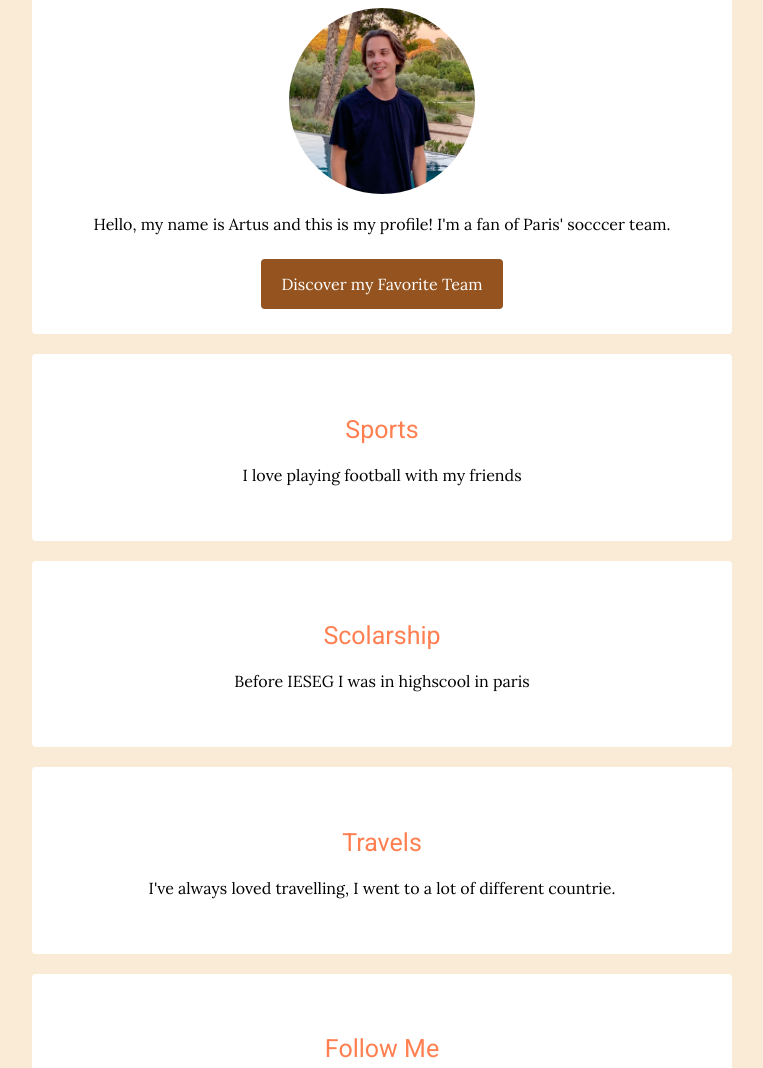
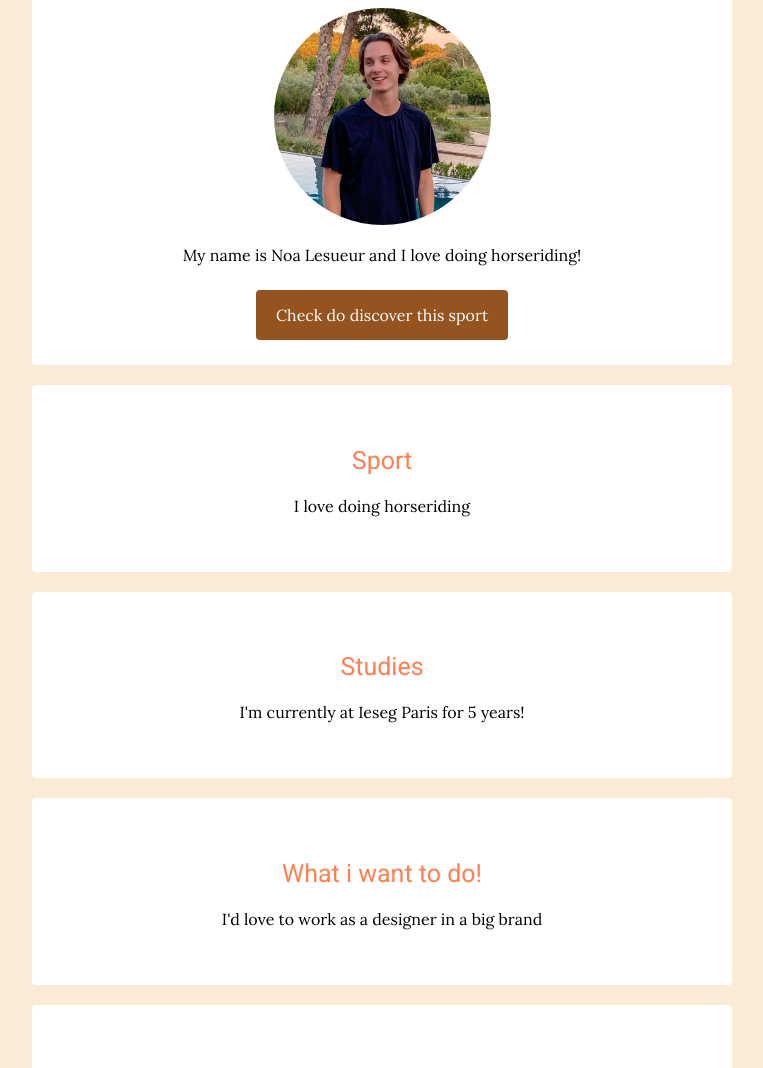
Before and after one commit to Noa-Lesueur/my-profile, a plain HTML site: page index.html in a window 1280 px wide. Shown: the part 162-1230 px from the top of the page, without its empty margins (258-1021 px from the left). Drawn offline with Linux system fonts and the light colour scheme.

Commit message:
Update index.html

```diff
--- a/index.html
+++ b/index.html
@@ -1,8 +1,8 @@
  <!DOCTYPE html>
 <html>
   <head>
-<title>Artus's profile</title>
-<meta name="description" content="This is the profile of Artus">
+<title>Noa's profile</title>
+<meta name="description" content="This is the profile of Noa">
 <meta charset="utf-8">
 <script src="https://kit.fontawesome.com/a949d5b5a3.js" crossorigin="anonymous"></script>
 <link href="https://fonts.googleapis.com/css2?family=Lora:wght@400;700&family=Roboto:wght@300;400;500;700;900&display=swap" rel="stylesheet">
@@ -12,52 +12,50 @@
 
 <div class="container">
 <div class="card-white" id="introduction">
-    <h1>Hello everyone, I'm Artus!</h1>
-  <img src="images/photo-profile.jpg" class="img-circle" height="45%" width="30%" alt="photo-profile">
+    <h1>Hey everyone!</h1>
+  <img src="images/photo-profile.jpg" class="img-circle" height="35%" width="35%" alt="photo-profile">
   <p>
-Hello, my name is Artus and this is my profile! I'm a fan of Paris' socccer team.</p>
-  <a href="https://www.psg.fr" target="_blank" class="btn-blue"> Discover my Favorite Team</a>
+My name is Noa Lesueur and I love doing horseriding!</p>
+  <a href="https://en.wikipedia.org/wiki/Equestrianismhttps://en.wikipedia.org/wiki/Equestrianismhttps://en.wikipedia.org/wiki/Equestrianismhttps://en.wikipedia.org/wiki/Equestrianismhttps://en.wikipedia.org/wiki/Equestrianismhttps://en.wikipedia.org/wiki/Equestrianismhttps://en.wikipedia.org/wiki/Equestrianismhttps://en.wikipedia.org/wiki/Equestrianismhttps://en.wikipedia.org/wiki/Equestrianismhttps://en.wikipedia.org/wiki/Equestrianismhttps://en.wikipedia.org/wiki/Equestrianismhttps://en.wikipedia.org/wiki/Equestrianismhttps://en.wikipedia.org/wiki/Equestrianismhttps://en.wikipedia.org/wiki/Equestrianismhttps://en.wikipedia.org/wiki/Equestrianismhttps://en.wikipedia.org/wiki/Equestrianismhttps://en.wikipedia.org/wiki/Equestrianismhttps://en.wikipedia.org/wiki/Equestrianismhttps://en.wikipedia.org/wiki/Equestrianismhttps://en.wikipedia.org/wiki/Equestrianismhttps://en.wikipedia.org/wiki/Equestrianismhttps://en.wikipedia.org/wiki/Equestrianismhttps://en.wikipedia.org/wiki/Equestrianismhttps://en.wikipedia.org/wiki/Equestrianismhttps://en.wikipedia.org/wiki/Equestrianismhttps://en.wikipedia.org/wiki/Equestrianismhttps://en.wikipedia.org/wiki/Equestrianismhttps://en.wikipedia.org/wiki/Equestrianism" target="_blank" class="btn-blue">Check do discover this sport</a>
 </div>
 <div class="card-white">
-        <h2>Sports</h2>
+        <h2>Sport</h2>
         <p>
-          I love playing football with my friends
+          I love doing horseriding
         </p>
         </div>
 <div class="card-white">
-    <h2>Scolarship</h2>
+    <h2>Studies</h2>
       <p>
-        Before IESEG I was in highscool in paris
+       I'm currently at Ieseg Paris for 5 years!
       </p>
       </div>
       <div class="card-white">
-      <h2>Travels</h2>
+      <h2>What i want to do!</h2>
       <p>
-      I've always loved travelling, I went to a lot of different countrie.
+      I'd love to work as a designer in a big brand
       </p>
     </div>
       <div class="card-white">
-      <h2>Follow Me</h2>
+      <h2>Follow me</h2>
     <ul class="list-inline">
       <li>
-      <a href="https://www.linkedin.com/in/théo-martin-95a877217/"target="_blank">
+      <a href="https://www.linkedin.com/in/noa-lesueur-298732251/"target="_blank">
       <i class="fab fa-linkedin"></i>
       </a>
       </li>
       <li>
-      <a href="https://www.facebook.com/profile.php?id=100007329317235"target="_blank">
+      <a href="https://www.facebook.com/profile.php?id=100084993674048"target="_blank">
       <i class="fab fa-facebook-square"></i>
       </a>
       </li>
       <li>
-      <a href="https://www.instagram.com/artus_rv/"target="_blank">
+      <a href="https://www.instagram.com/noaaa.l/"target="_blank">
       <i class="fab fa-instagram-square"></i>
       </a>
       </li>
     </ul>
     </div>
     </div>
-
-
   </body>
 </html>
```
